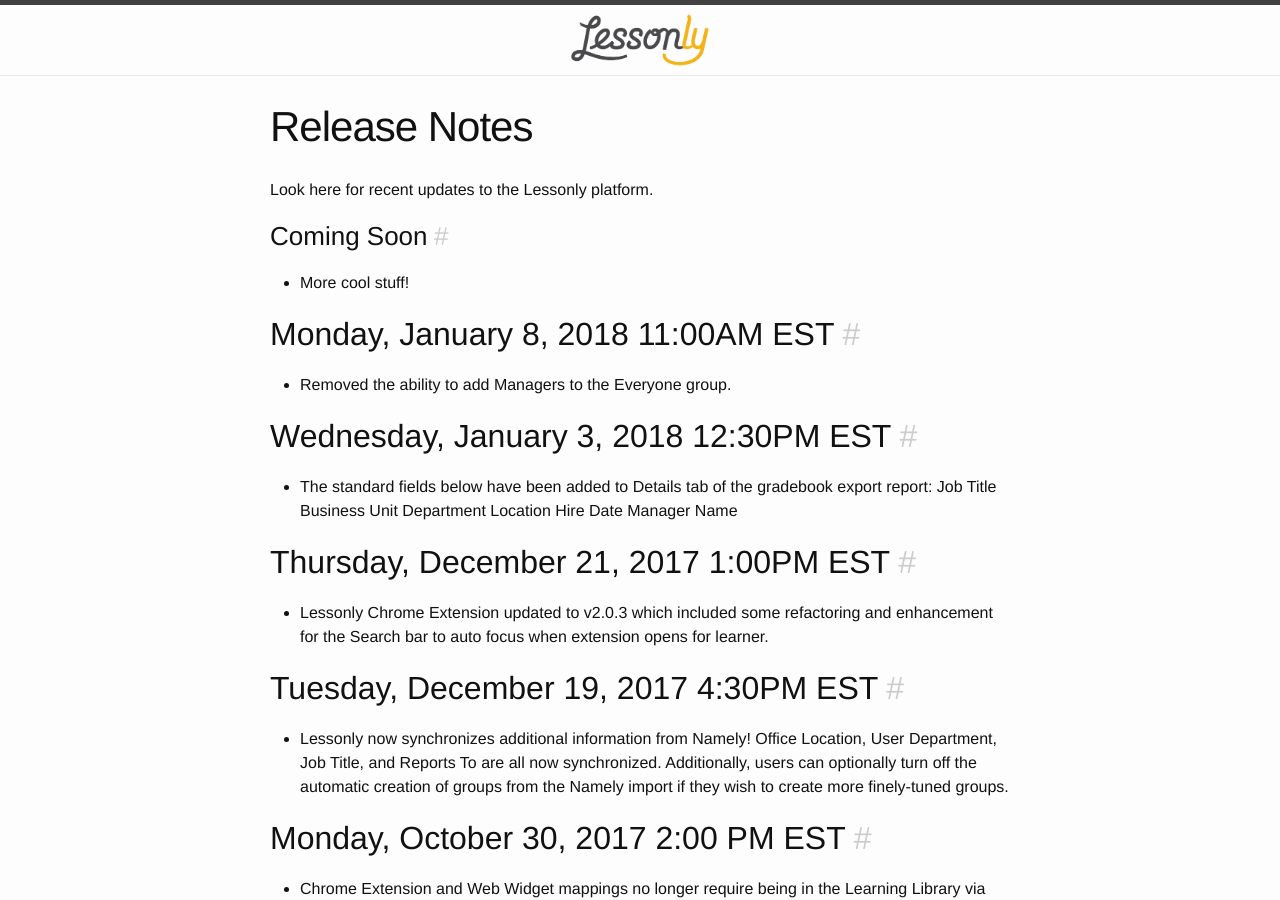
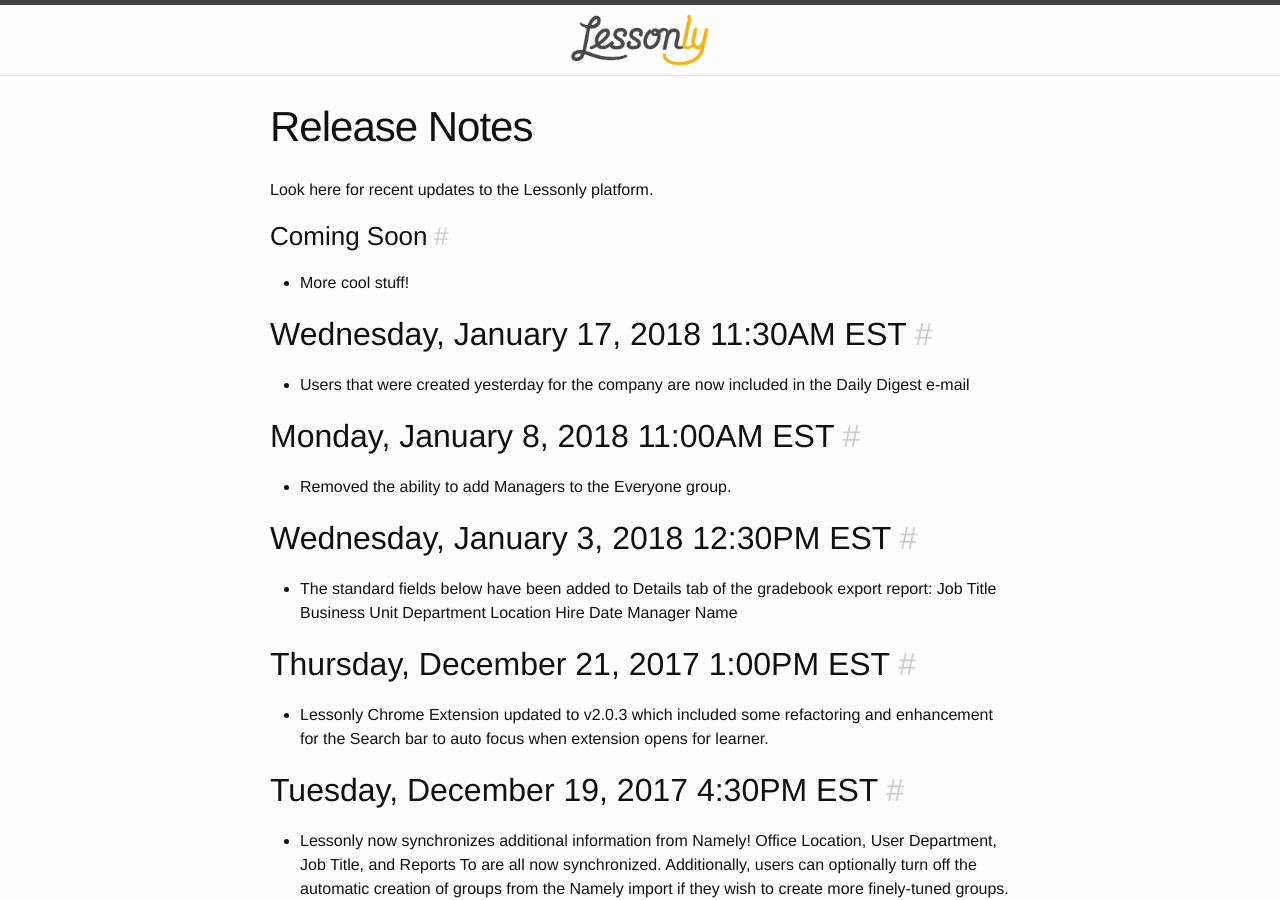
Before and after one commit to isabella232/lessonly.github.io, a Jekyll site: the page built from release-notes.md, in a window 1280 px wide and 900 px high. Built offline with Jekyll 4.4.1, drawn with Linux system fonts in a browser that asks for light colours.

Commit message:
Update release-notes.md

```diff
--- a/release-notes.md
+++ b/release-notes.md
@@ -7,6 +7,9 @@
 
 ### Coming Soon
 - More cool stuff!
+
+## Wednesday, January 17, 2018 11:30AM EST
+- Users that were created yesterday for the company are now included in the Daily Digest e-mail
 
 ## Monday, January 8, 2018 11:00AM EST
 - Removed the ability to add Managers to the Everyone group.
```
